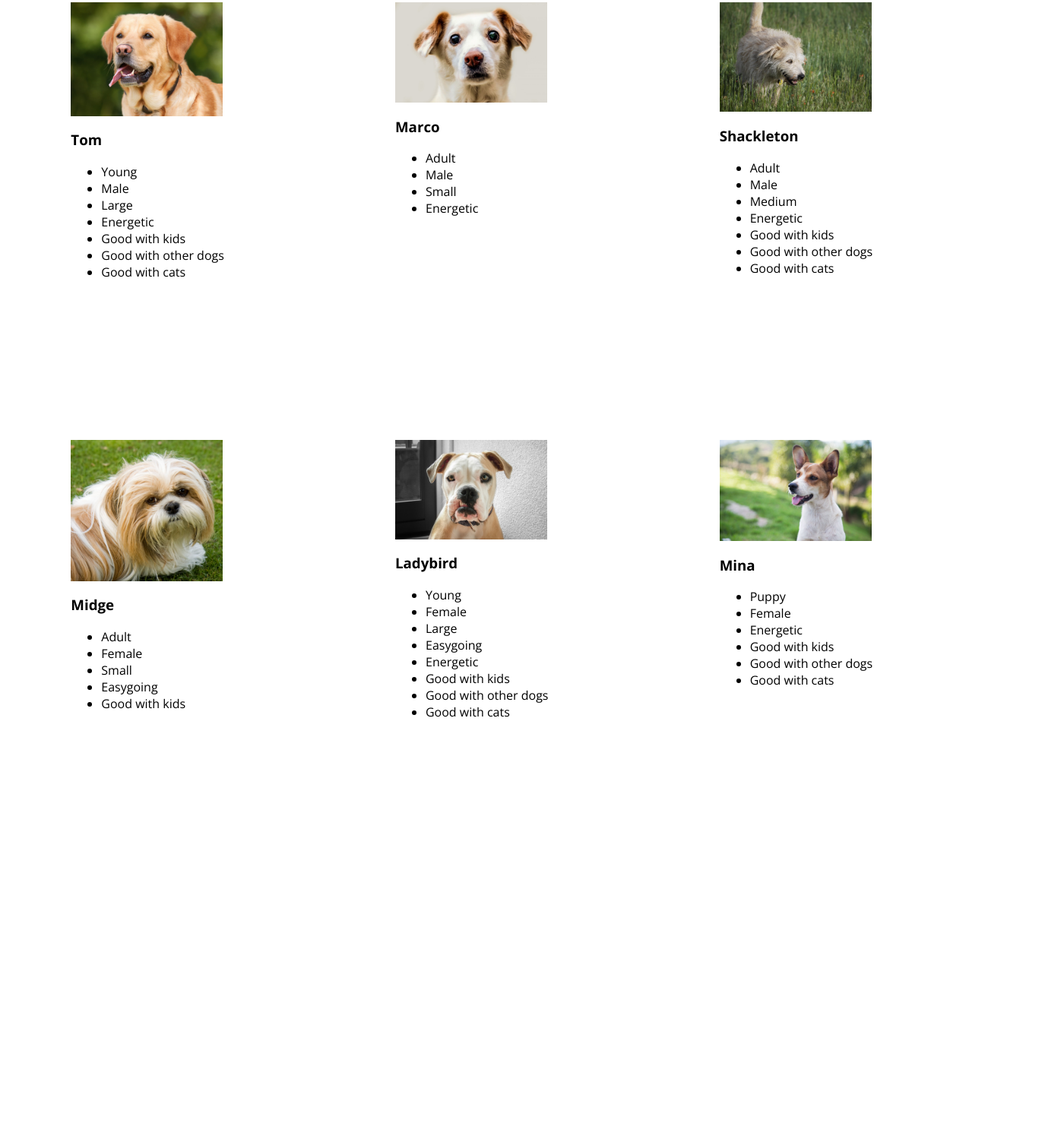
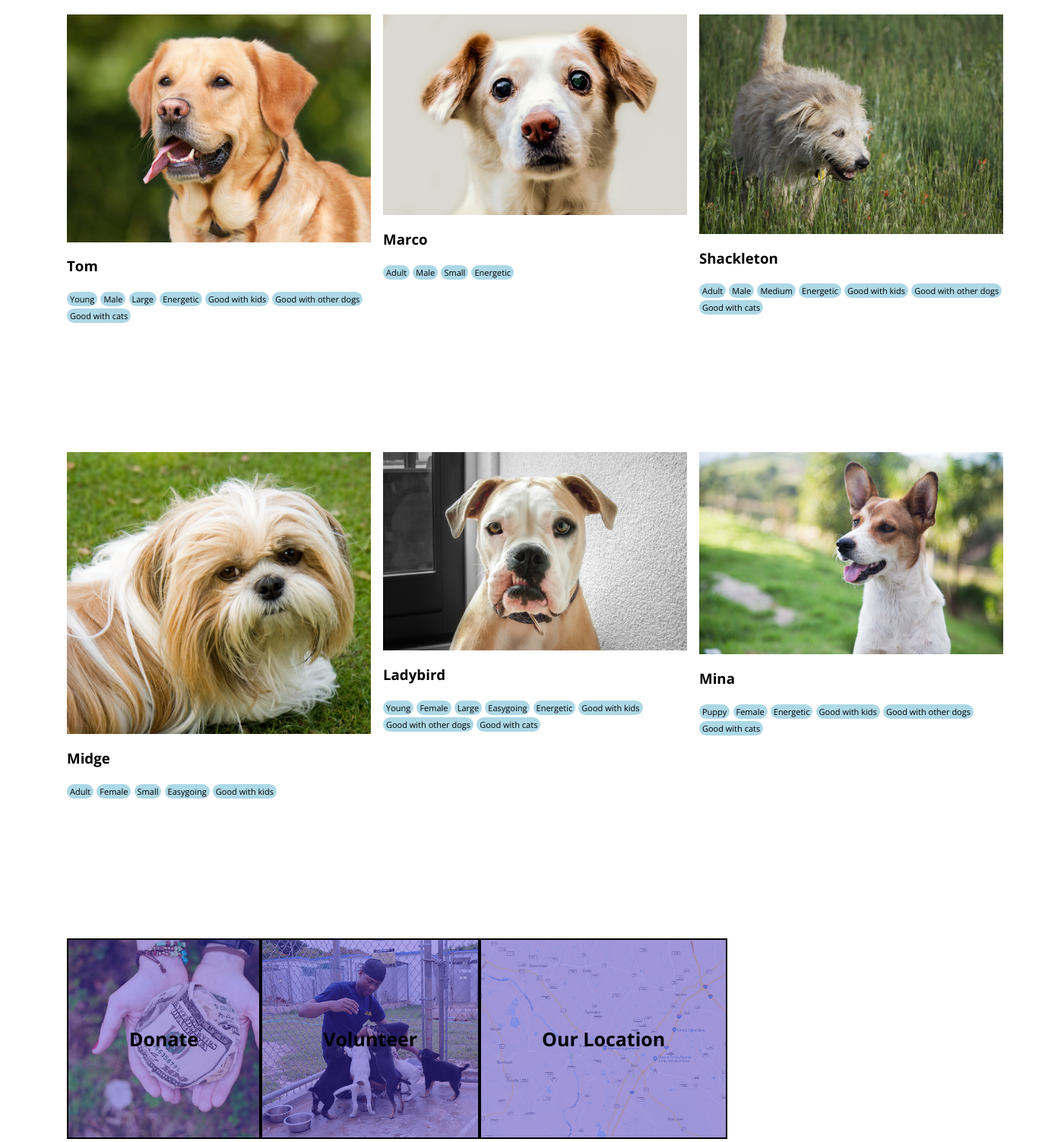
Before and after one commit to Momentum-Team-11/dog-adoption-jocelyninlay, a plain HTML site: page index.html in a window 1280 px wide. Shown: the part 954-2457 px from the top of the page at 76% size, 1400 px wide, since content can reach past the window. Before the commit the page ends 2093 px from the top, so only its background shows below. Drawn offline with nearby package versions, Linux system fonts and the light colour scheme.

Commit message:
almost everything done except the footer

```diff
--- a/index.html
+++ b/index.html
@@ -7,6 +7,7 @@
         href="https://fonts.googleapis.com/css?family=Open+Sans:400,700|Oswald:400,700"
         rel="stylesheet"/>
         <link rel="stylesheet" href="style.css">
+        <meta name="viewport" content="width=device-width, initial-scale=1">
     </head>
 <body>
 <header class="section-1">
@@ -21,115 +22,123 @@
             <img src="starter_files/images/beans.jpg" alt="scruffy black dog">
             <h3>Beans</h3>
             <ul class="tags">
-                <li>Adult</li>
-                <li>Male</li>
-                <li>Medium</li>
-                <li>Easygoing</li>
-                <li>Good with cats</li>
+                <li class="tag">Adult</li>
+                <li class="tag">Male</li>
+                <li class="tag">Medium</li>
+                <li class="tag">Easygoing</li>
+                <li class="tag">Good with cats</li>
             </ul>
         </div>
         <div class="dog-container">
             <img src="starter_files/images/boston-terrier.jpg" alt="Boston Terrier">
             <h3>Zelda</h3>
             <ul class="tags">
-                <li>Senior</li>
-                <li>Female</li>
-                <li>Small</li>
-                <li>Easygoing</li>
-                <li>Good with kids</li>
-                <li>Good with other dogs</li>
+                <li class="tag">Senior</li>
+                <li class="tag">Female</li>
+                <li class="tag">Small</li>
+                <li class="tag"> Easygoing</li>
+                <li class="tag">Good with kids</li>
+                <li class="tag">Good with other dogs</li>
             </ul>
         </div>
         <div class="dog-container">
             <img src="starter_files/images/boxer.jpg" alt="boxer">
             <h3>Baby</h3>
             <ul class="tags">
-                <li>Young</li>
-                <li>Female</li>
-                <li>Large</li>
-                <li>Energetic</li>
-                <li>Good with kids</li>
-                <li>Good with other dogs</li>
+                <li class="tag">Young</li>
+                <li class="tag">Female</li>
+                <li class="tag">Large</li>
+                <li class="tag">Energetic</li>
+                <li class="tag">Good with kids</li>
+                <li class="tag">Good with other dogs</li>
             </ul>
         </div>
         <div class="dog-container">
             <img src="starter_files/images/golden-lab.jpg" alt="golden lab">
             <h3>Tom</h3>
             <ul class="tags">
-                <li>Young</li>
-                <li>Male</li>
-                <li>Large</li>
-                <li>Energetic</li>
-                <li>Good with kids</li>
-                <li>Good with other dogs</li>
-                <li>Good with cats</li>
+                <li class="tag">Young</li>
+                <li class="tag">Male</li>
+                <li class="tag">Large</li>
+                <li class="tag">Energetic</li>
+                <li class="tag">Good with kids</li>
+                <li class="tag">Good with other dogs</li>
+                <li class="tag">Good with cats</li>
             </ul>
         </div>
         <div class="dog-container">
             <img src="starter_files/images/little-dog.jpg" alt="a little dog">
             <h3>Marco</h3>
             <ul class="tags">
-                <li>Adult</li>
-                <li>Male</li>
-                <li>Small</li>
-                <li>Energetic</li>
+                <li class="tag">Adult</li>
+                <li class="tag">Male</li>
+                <li class="tag">Small</li>
+                <li class="tag">Energetic</li>
             </ul>
         </div>
         <div class="dog-container">
             <img src="starter_files/images/old-shaggy.jpg" alt="Old Shaggy Dog">
             <h3>Shackleton</h3>
             <ul class="tags">
-                <li>Adult</li>
-                <li>Male</li>
-                <li>Medium</li>
-                <li>Energetic</li>
-                <li>Good with kids</li>
-                <li>Good with other dogs</li>
-                <li>Good with cats</li>
+                <li class="tag">Adult</li>
+                <li class="tag">Male</li>
+                <li class="tag">Medium</li>
+                <li class="tag">Energetic</li>
+                <li class="tag">Good with kids</li>
+                <li class="tag">Good with other dogs</li>
+                <li class="tag">Good with cats</li>
             </ul>
         </div>
         <div class="dog-container">
             <img src="starter_files/images/shih-tzu.jpg" alt="shih-tzu">
             <h3>Midge</h3>
             <ul class="tags">
-                <li>Adult</li>
-                <li>Female</li>
-                <li>Small</li>
-                <li>Easygoing</li>
-                <li>Good with kids</li>
+                <li class="tag">Adult</li>
+                <li class="tag">Female</li>
+                <li class="tag">Small</li>
+                <li class="tag">Easygoing</li>
+                <li class="tag">Good with kids</li>
             </ul>
         </div>
         <div class="dog-container">
             <img src="starter_files/images/young-bulldog.jpg" alt="young-bulldog">
             <h3>Ladybird</h3>
             <ul class="tags">
-                <li>Young</li>
-                <li>Female</li>
-                <li>Large</li>
-                <li>Easygoing</li>
-                <li>Energetic</li>
-                <li>Good with kids</li>
-                <li>Good with other dogs</li>
-                <li>Good with cats</li>
+                <li class="tag">Young</li>
+                <li class="tag">Female</li>
+                <li class="tag">Large</li>
+                <li class="tag">Easygoing</li>
+                <li class="tag">Energetic</li>
+                <li class="tag">Good with kids</li>
+                <li class="tag">Good with other dogs</li>
+                <li class="tag">Good with cats</li>
             </ul>
         </div>
         <div class="dog-container">
             <img src="starter_files/images/young-peppy.jpg" alt="young-peppy">
             <h3>Mina</h3>
             <ul class="tags">
-                <li>Puppy</li>
-                <li>Female</li>
-                <li>Energetic</li>
-                <li>Good with kids</li>
-                <li>Good with other dogs</li>
-                <li>Good with cats</li>
+                <li class="tag">Puppy</li>
+                <li class="tag">Female</li>
+                <li class="tag">Energetic</li>
+                <li class="tag">Good with kids</li>
+                <li class="tag">Good with other dogs</li>
+                <li class="tag">Good with cats</li>
             </ul>
         </div>
 </div><!--- this is the end of .dog-grid--->
     </div> <!--- this is the end of section-2 with the dogs --->
 
 <footer class="footer">
-
+    <div class="bottom-section one">
+        <h4>Donate</h4>
+    </div>
+    <div class="bottom-section two">
+        <h4>Volunteer</h4>
+    </div>
+    <div class="bottom-section three">
+        <h4>Our Location</h4>
+    </div>
 </footer>
 </body>
     </html>
--- a/style.css
+++ b/style.css
@@ -10,9 +10,8 @@ body {
 
 }
 .dog-grid {
-    display: grid;
-    width:100%;
-    grid-template-columns: repeat(auto-fill, minmax(20rem, 1fr));
+    display: inline-grid;
+    grid-template-columns: 1fr 1fr 1fr;;
     grid-gap: 1rem;
     justify-content: center;
     margin: 5rem;
@@ -27,7 +26,73 @@ body {
 }
 
 .dog-container img {
-     max-width: 50%;
+     max-width: 100%;
      height: auto;
      display: flex;
 }
+.tag {
+    display:inline-flex;
+    width: auto;
+    list-style-type: none;
+    background: lightblue;
+    margin: 0;
+    padding: 2px 4px;
+    border-radius: 25px;
+    font-size: 11px;
+}
+.tags {
+    padding: 0px;
+}
+
+.footer {
+    display: inline-flex;
+    width: auto;
+    grid-template-columns: 1fr 1fr 1fr;
+    grid-gap: 0rem;
+    justify-content: center;
+    margin: 5rem;
+
+}
+
+.bottom-section {
+    border: 2px solid black;
+    padding: 5rem;
+    font-size: 25px;
+}
+
+.one {
+    background: linear-gradient(
+        rgba(66, 46, 198, 0.45),
+        rgba(66, 46, 198, 0.45)
+    ),
+    url("starter_files/images/donate.jpg");
+    background-color: lightblue;
+    background-size: cover;
+    background-repeat:no-repeat;
+    flex: 1 1 auto;
+
+}
+
+.two {
+    background: linear-gradient(
+        rgba(66, 46, 198, 0.45),
+        rgba(66, 46, 198, 0.45)
+    ),
+    url("starter_files/images/volunteer.jpg");
+    background-color: lightblue;
+    background-size: cover;
+    background-repeat:no-repeat;
+    flex: 1 1 auto;
+}
+
+.three {
+    background: linear-gradient(
+        rgba(66, 46, 198, 0.45),
+        rgba(66, 46, 198, 0.45)
+    ),
+    url("starter_files/images/location.png");
+    background-color: lightblue;
+    background-size: cover;
+    background-repeat:no-repeat;
+    flex: 1 1 auto;
+}
```
